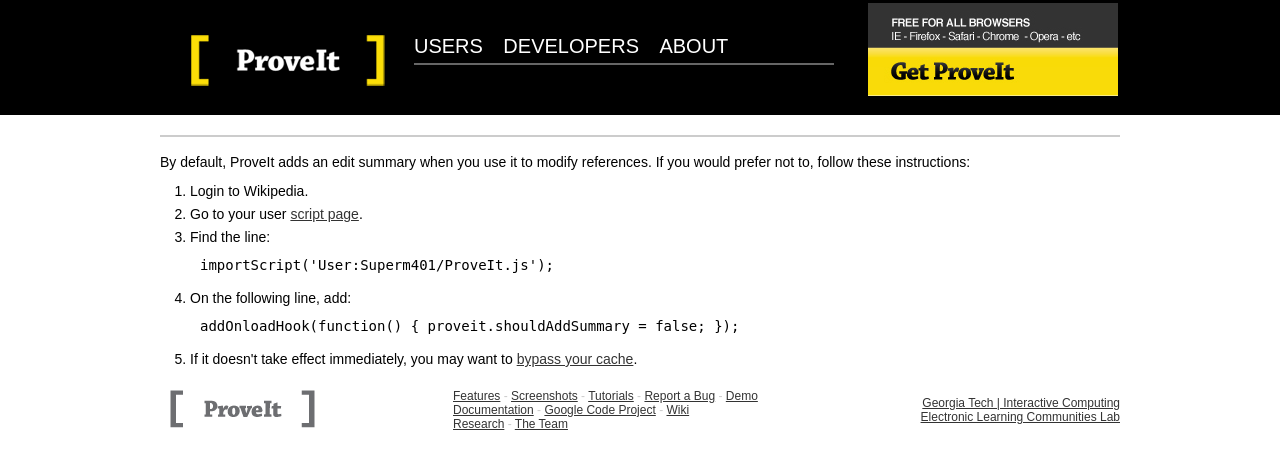
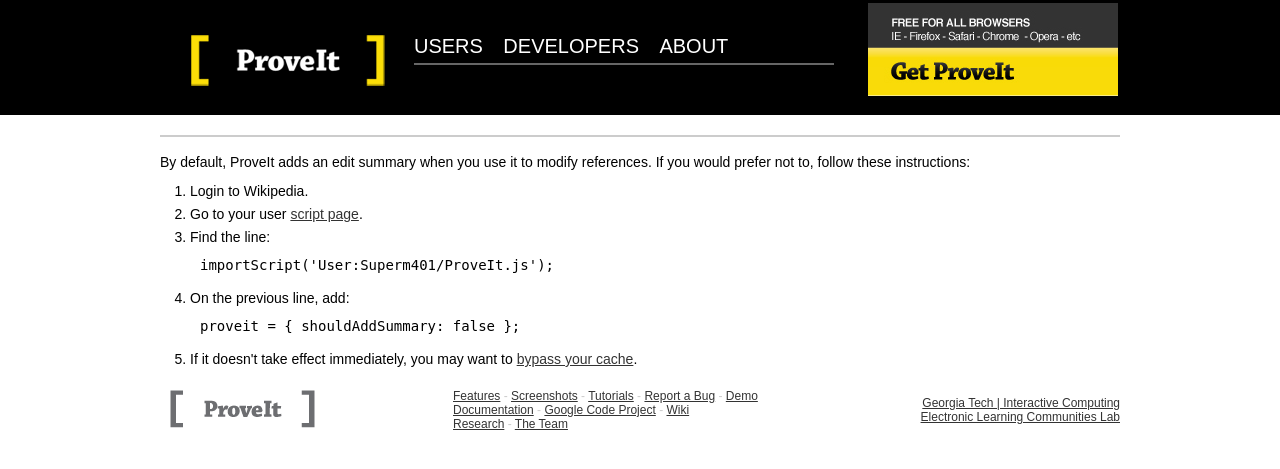
Before and after one commit to proveit-js/proveit, a PHP site: page /summary.php in a window 1280 px wide. Shown: the top 469 px of the page. Run offline with PHP 8.4, Linux system fonts and the light colour scheme; some libraries are stand-ins or nearby versions.

Commit message:
Address issue 32 by making it possible to disable edit summary in all browsers, and overridding other properties.  No longer throw an error if proveit already exists.

```diff
--- a/website/summary.php
+++ b/website/summary.php
@@ -12,8 +12,8 @@ include_once 'header.php';
     <li>Go to your user <a href="http://en.wikipedia.org/wiki/Special:MyPage/skin.js?action=edit">script page</a>.</li>
     <li>Find the line:<br/>
     <code>importScript('User:Superm401/ProveIt.js');</code></li>
-    <li>On the following line, add:<br/>
-    <code>addOnloadHook(function() { proveit.shouldAddSummary = false; });</code></li>
+    <li>On the previous line, add:<br/>
+    <code>proveit = { shouldAddSummary: false };</code></li>
     <li>If it doesn't take effect immediately, you may want to <a href="http://en.wikipedia.org/wiki/Wikipedia:Bypass_your_cache">bypass your cache</a>.</li>
     </ol>
 </div>
```
Also changed, not shown: ProveIt_Wikipedia.js (+8 -5 lines).
